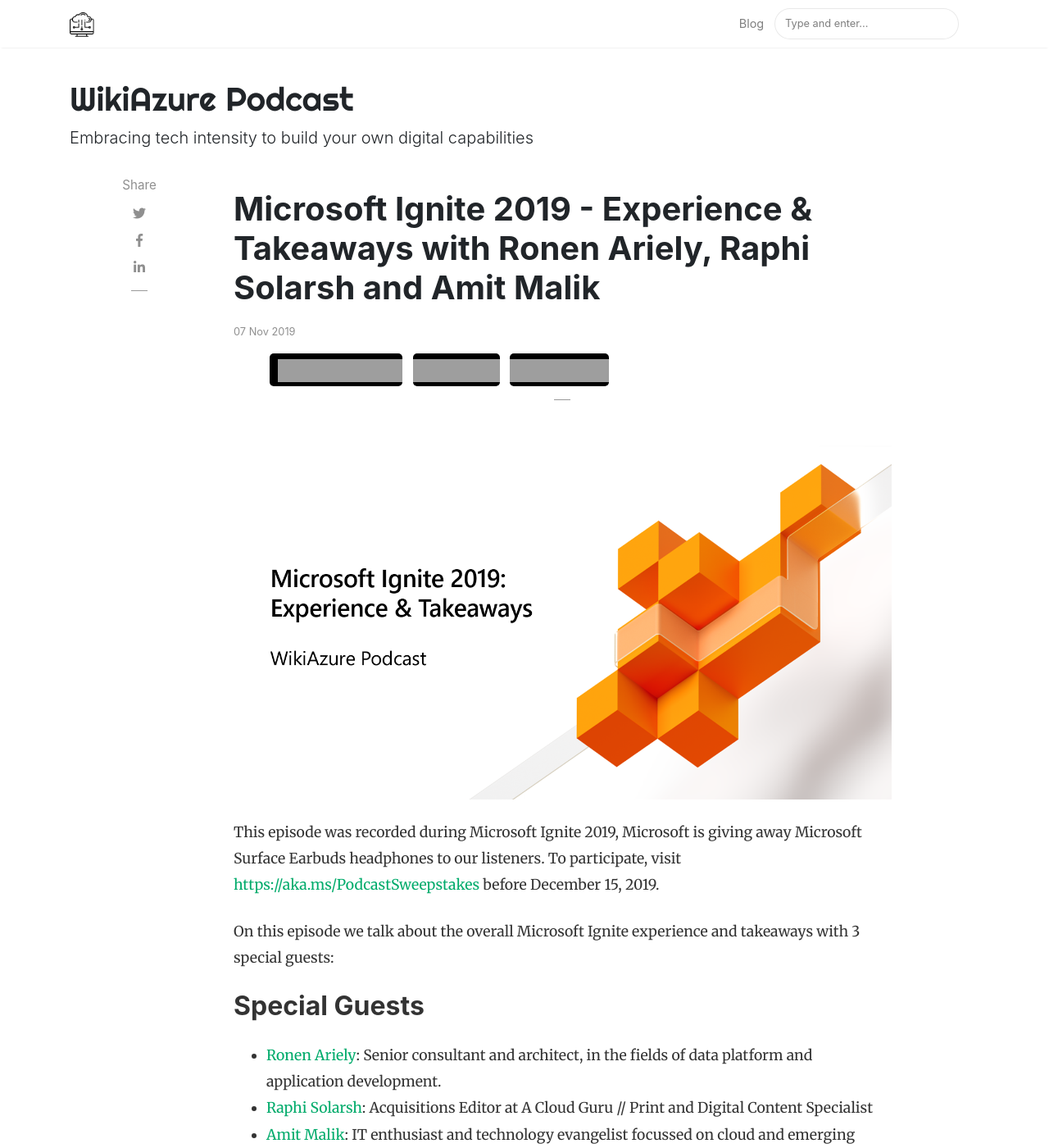
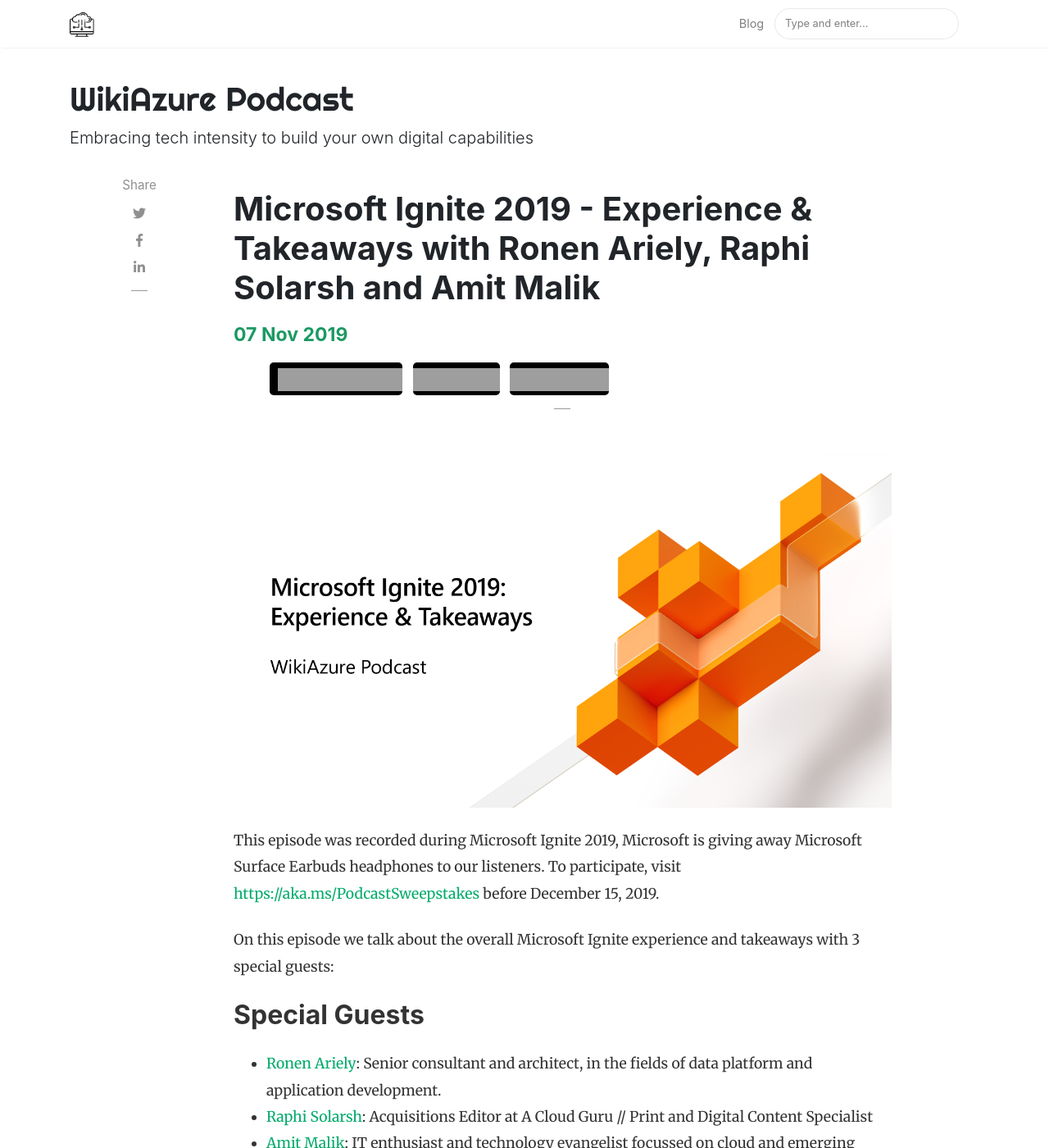
Before and after one commit to daveRendon/wikiazure-podcast, a Jekyll site: the page built from _posts/2019-11-07-episode-01-msignite-experience-and-takeaways.md, in a window 1280 px wide and 1400 px high. Shown: the whole window at 82% size. Built offline with Jekyll 4.4.1, drawn with Linux system fonts in a browser that asks for light colours; nearby versions of some CDN libraries; comment, search, counter and statistics services are not loaded; grey boxes are pictures that could not be loaded.

Commit message:
update screen.css

```diff
--- a/assets/css/screen.css
+++ b/assets/css/screen.css
@@ -900,3 +900,4 @@
     transition: opacity .25s;
 }
 .podcast-suscribe ul li{display: inline-block;list-style-type: none;}
+.podcast-suscribe p time{    font-weight: bolder;color: #1C9963!important;font-size: 1.8em!important;font-family: -apple-system, system-ui, BlinkMacSystemFont, "Segoe UI", Roboto, "Helvetica Neue", Arial, sans-serif!important;}
```
